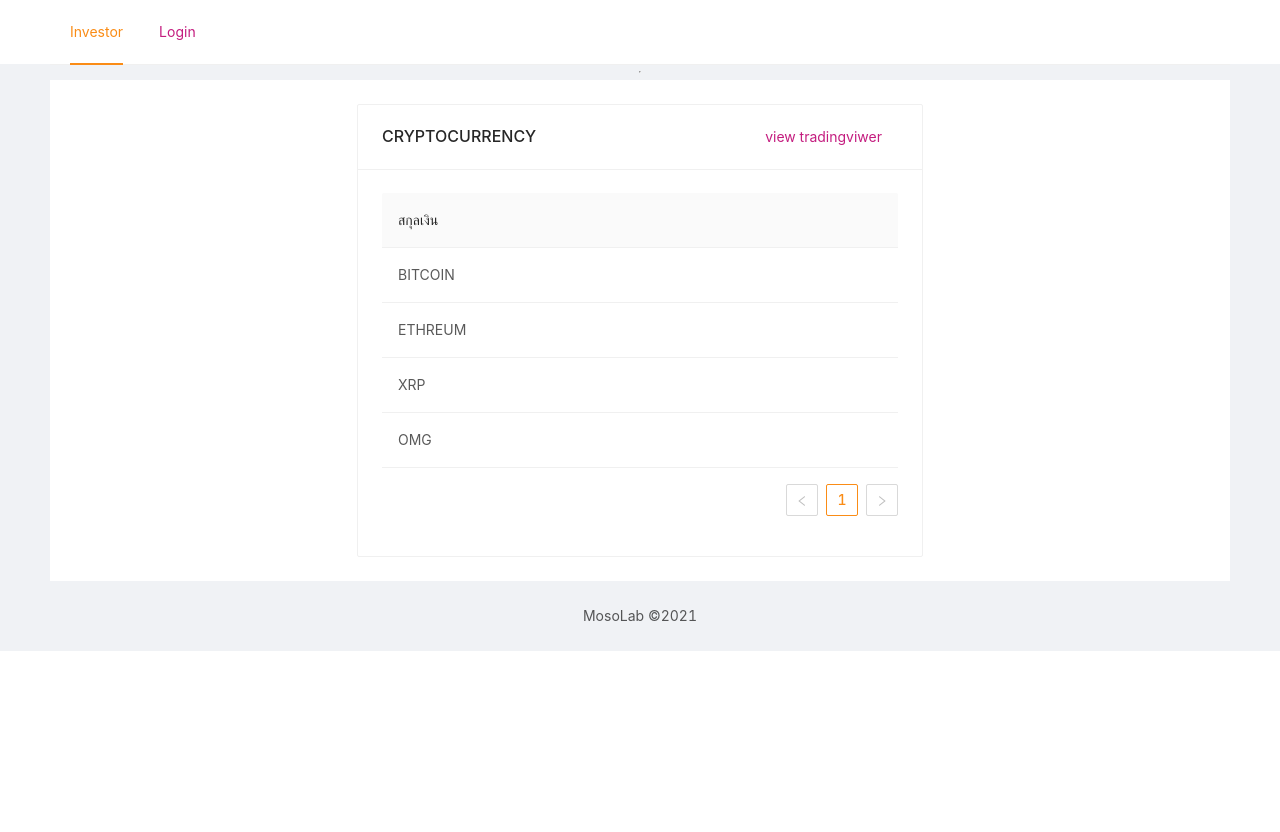
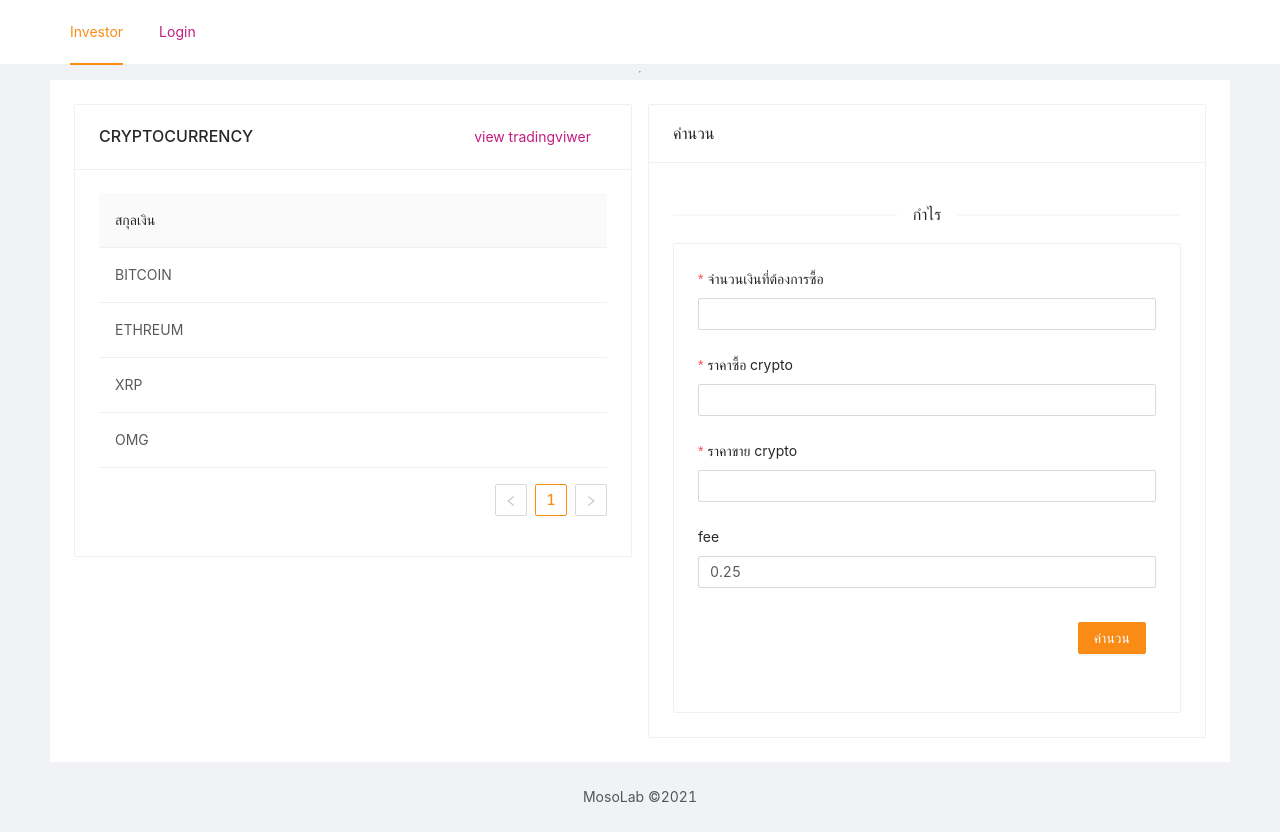
Before and after one commit to mosogrean/tradingboard, a React (Create React App) app: page /#/ in a window 1280 px wide. Before the commit the page ends 800 px from the top, so only its background shows below. Built offline with nearby package versions, Linux system fonts and the light colour scheme.

Commit message:
:zap: add new cal

```diff
--- a/src/page/investor/Index.tsx
+++ b/src/page/investor/Index.tsx
@@ -1,5 +1,15 @@
 import {
-  Tag, Space, Row, Card, Table, Button,
+  Tag,
+  Space,
+  Row,
+  Card,
+  Table,
+  Button,
+  Col,
+  Divider,
+  Form,
+  Input,
+  Descriptions,
 } from 'antd';
 import React, { useState } from 'react';
 import R from '../../routers/investor/Router';
@@ -37,12 +47,15 @@ export const CryptoSymbolData = [
 
 const Index: React.FC = (): JSX.Element => {
   const [resetTable, setResetTable] = useState(false);
+  const [descDeposit, setDescDeposit] = useState<any>();
+  console.log(descDeposit);
   return (
     <>
-      <Row justify="space-around">
+      <Row justify="space-around" gutter={[16, { xs: 8, sm: 16, md: 24, lg: 32 }]}>
+        <Col sm={24} md={24} lg={12}>
           <Card
             title="CRYPTOCURRENCY"
-          style={{ width: '50%' }}
+            style={{ width: '100%' }}
             extra={(<><Button type="link" href={R.tradingViewer.link}>view tradingviwer</Button></>)}
           >
             <Table
@@ -56,6 +69,73 @@ const Index: React.FC = (): JSX.Element => {
               })}
             />
           </Card>
+        </Col>
+        <Col sm={24} md={24} lg={12}>
+          <Card title="คำนวน">
+            <Divider>กำไร</Divider>
+            <Card>
+              <Form
+                layout="vertical"
+                onFinish={(value: {cash: number; crypto_buy: number; crypto_sale: number; fee: number}): void => {
+                  console.log(value.cash);
+                  const amount = value.cash / value.crypto_buy;
+                  const receive = (amount) * value.crypto_sale;
+                  const deposit =  (receive - (((amount * value.fee) / 100) + ((receive * value.fee) / 100))) - value.cash;
+                  setDescDeposit({
+                    amount,
+                    receive,
+                    deposit,
+                  });
+                }}
+                initialValues={{ fee: 0.25 }}
+              >
+                <Form.Item
+                  label="จำนวนเงินที่ต้องการซื้อ"
+                  rules={[{ required: true }]}
+                  name="cash"
+                >
+                  <Input type="number" />
+                </Form.Item>
+                <Form.Item
+                  label="ราคาซื้อ crypto"
+                  rules={[{ required: true }]}
+                  name="crypto_buy"
+                >
+                  <Input type="number" />
+                </Form.Item>
+                <Form.Item
+                  label="ราคาขาย crypto"
+                  rules={[{ required: true }]}
+                  name="crypto_sale"
+                >
+                  <Input type="number" />
+                </Form.Item>
+                <Form.Item
+                  label="fee"
+                  name="fee"
+                >
+                  <Input
+                    type="number"
+                  />
+                </Form.Item>
+                <Form.Item>
+                  <Button style={{ float: 'right', margin: 10 }} type="primary" htmlType="submit">คำนวน</Button>
+                </Form.Item>
+              </Form>
+            </Card>
+            {
+              descDeposit ? (
+                <Card style={{ marginTop: 10 }}>
+                  <Descriptions layout="vertical">
+                    <Descriptions.Item label="เหรียญที่ได้ทั้งหมด">{descDeposit?.amount || null}</Descriptions.Item>
+                    <Descriptions.Item label="ขายแล้วจะได้">{descDeposit?.receive || null}</Descriptions.Item>
+                    <Descriptions.Item label="เป็นกำไรสุทธิ">{descDeposit?.deposit || null}</Descriptions.Item>
+                  </Descriptions>
+                </Card>
+              ) : null
+            }
+          </Card>
+        </Col>
       </Row>
     </>
   );
```
Lines whose indentation alone changed are shown as unchanged.
